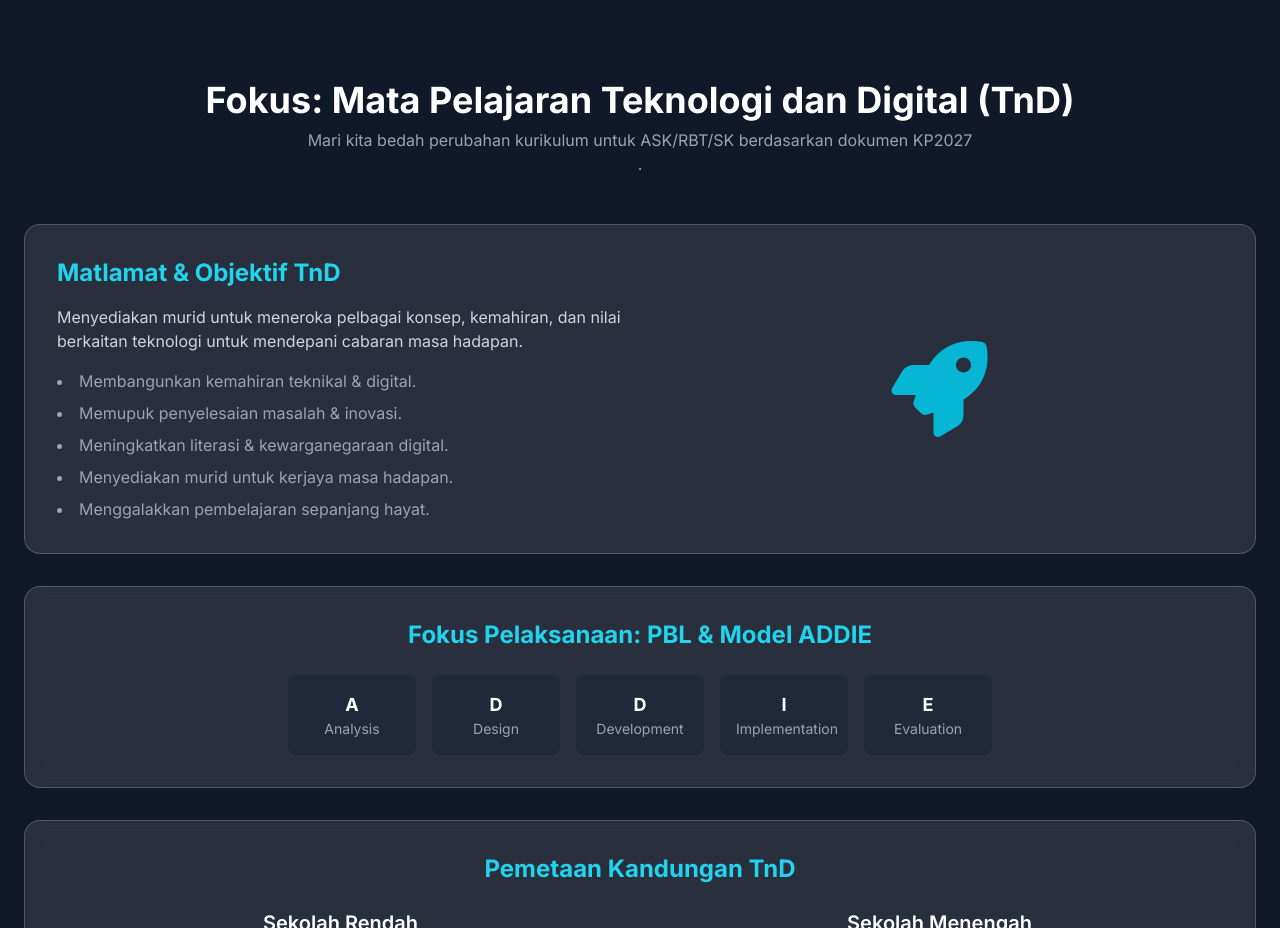
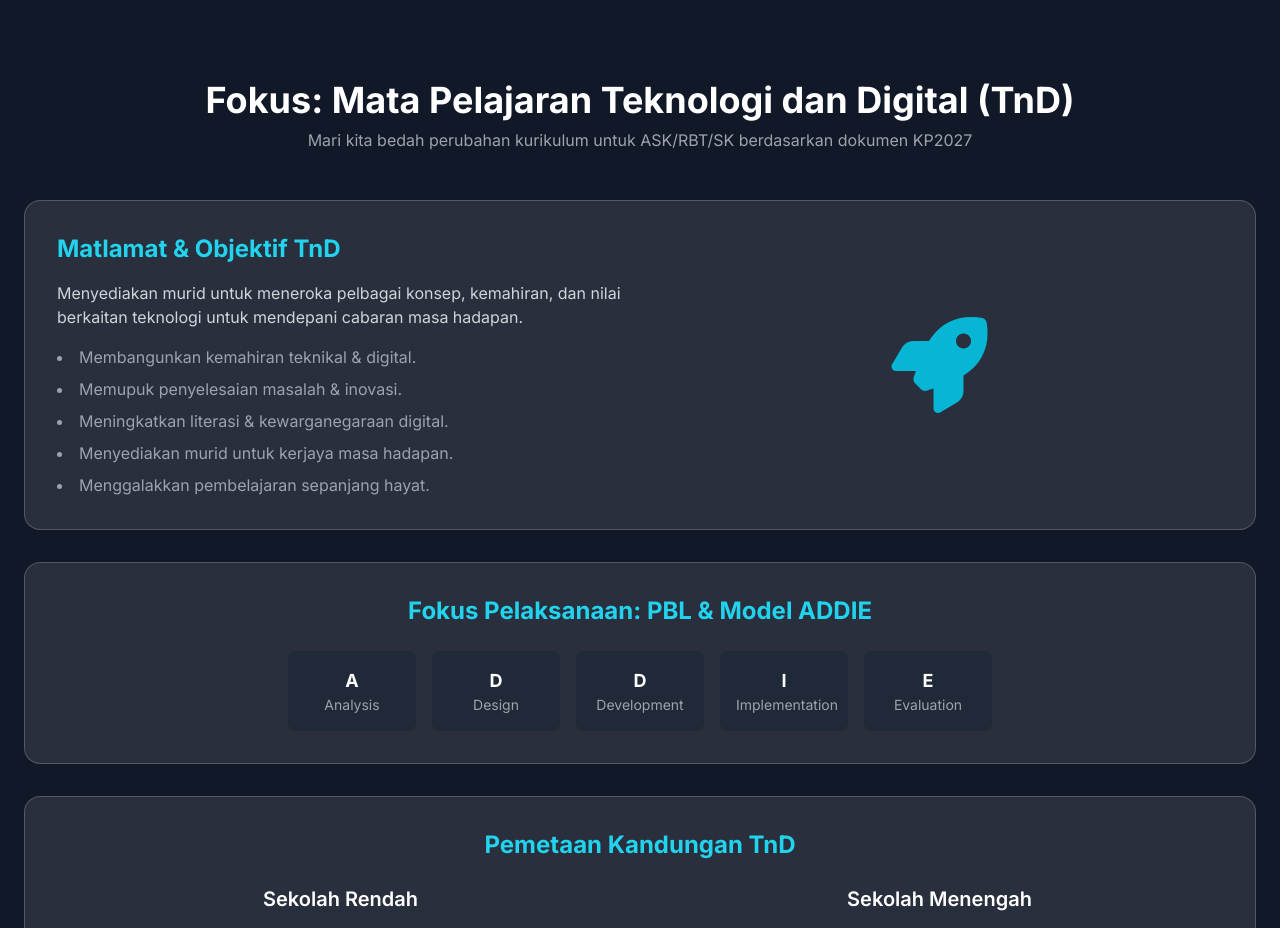
Before and after one commit to Samil-Mey/Ai-KP2027, a plain HTML site: page index.html in a window 1280 px wide. Shown: the part 920-1848 px from the top of the page. Drawn offline with nearby package versions, Linux system fonts and the light colour scheme.

Commit message:
Update index.html

```diff
--- a/index.html
+++ b/index.html
@@ -95,7 +95,7 @@
         <section id="fokus-kuri" class="py-20">
             <div class="text-center mb-12 slide-card">
                 <h2 class="text-3xl md:text-4xl font-bold mb-2">Fokus: Mata Pelajaran Teknologi dan Digital (TnD)</h2>
-                <p class="text-gray-400 max-w-2xl mx-auto">Mari kita bedah perubahan kurikulum untuk ASK/RBT/SK berdasarkan dokumen KP2027 .</p>
+                <p class="text-gray-400 max-w-2xl mx-auto">Mari kita bedah perubahan kurikulum untuk ASK/RBT/SK berdasarkan dokumen KP2027 </p>
             </div>
 
             <div class="space-y-8">
```
